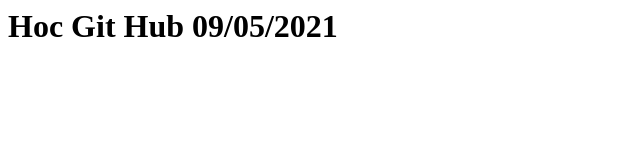
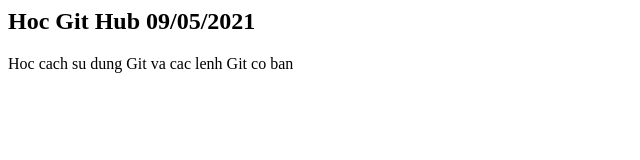
Before and after one commit to hoanganhnguyen1198/LearnGit, a plain HTML site: page index.html in a window 1280 px wide. Shown: the whole page, without its empty margins (0-640 px from the left). Drawn offline with Linux system fonts and the light colour scheme.

Commit message:
Them <p>

```diff
--- a/index.html
+++ b/index.html
@@ -6,6 +6,7 @@
     <title>Learn Git and GitHub</title>
 </head>
 <body>
-    <h1> Hoc Git Hub 09/05/2021</h1>
+    <h2> Hoc Git Hub 09/05/2021</h2>
+    <p> Hoc cach su dung Git va cac lenh Git co ban</p>
 </body>
 </html>
```
